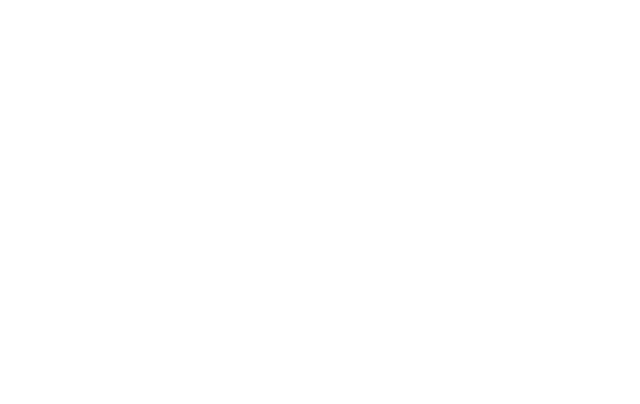
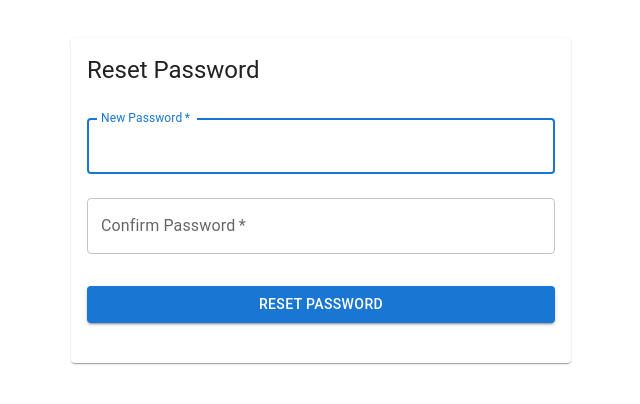
Before and after one commit to enesscigdem/FileManagerReactJS, a React (Vite) app in the folder reactweb/: page /reset-password in a window 1280 px wide. Before the commit this address had no page. Shown: the part 110-514 px from the top of the page, without its empty margins (319-959 px from the left). Built offline with nearby package versions, Linux system fonts and the light colour scheme.

Commit message:
Update 31.07.23 16:51 - I sent a link to the e-mail by using a token in the forgot password section, by clicking on that link, the reset password page is opened and the password is reset from there, - All the codes of the file upload part are finished, - Code edits have been made.

```diff
--- a/reactweb/src/App.jsx
+++ b/reactweb/src/App.jsx
@@ -3,6 +3,7 @@ import { BrowserRouter, Route, Routes, Navigate } from "react-router-dom";
 import Login from "./components/Login";
 import ForgotPassword from "./components/ForgotPassword";
 import SidebarComponent from "./components/SidebarComponent";
+import ResetPassword from "./components/ResetPassword";
 
 const App = () => {
   const [isLoggedIn, setIsLoggedIn] = useState(false);
@@ -22,6 +23,7 @@ const App = () => {
   const handleLoginSuccess = (userID, giveToken) => {
     setIsLoggedIn(true);
     setUserID(userID);
+    setToken(token);
     localStorage.setItem("isLoggedIn", "true");
     localStorage.setItem("userID", userID);
     localStorage.setItem("token", giveToken);
@@ -29,6 +31,7 @@ const App = () => {
   const handleLogout = () => {
     setIsLoggedIn(false);
     setUserID(null);
+    setToken(null);
     localStorage.removeItem("isLoggedIn");
     localStorage.removeItem("userID");
     localStorage.removeItem("token");
@@ -65,6 +68,7 @@ const App = () => {
             />
           )}
           <Route path="/forgot-password" element={<ForgotPassword />} />
+          <Route path="/reset-password" element={<ResetPassword />} />
         </Routes>
       </div>
     </BrowserRouter>
--- a/reactweb/src/components/ForgotPassword.jsx
+++ b/reactweb/src/components/ForgotPassword.jsx
@@ -11,30 +11,35 @@ import Card from "@mui/material/Card";
 import CardContent from "@mui/material/CardContent";
 import { createTheme, ThemeProvider } from "@mui/material/styles";
 import axios from "axios";
+import { useNavigate } from "react-router-dom"; // Import useNavigate
 
 const defaultTheme = createTheme();
 
 function ForgotPassword() {
   const [email, setEmail] = useState("");
   const [username, setUsername] = useState("");
-  const [isEmailSent, setIsEmailSent] = useState(false);
   const [resetPassError, setResetPassError] = useState(null);
 
   const resetPass = async (e) => {
     e.preventDefault();
     setResetPassError(null);
     try {
+      debugger;
       const response = await axios.post(
         "https://localhost:7104/api/User/ForgotPassword",
         {
           username: username,
           email: email,
+          resetToken: "",
+          NewPassword: "",
         }
       );
       console.log(response.data);
-      setResetPassError("Şifre sıfırlama başarılı");
+      setResetPassError(
+        `An email with instructions has been sent to ${email}. Click the link provided in the email to reset your password.`
+      );
     } catch (error) {
-      setResetPassError("Kullanıcı adı veya e-mail geçersiz.");
+      setResetPassError("The username or email is invalid.");
     }
   };
 
@@ -97,11 +102,6 @@ function ForgotPassword() {
                 >
                   SEND EMAIL
                 </Button>
-                {isEmailSent && (
-                  <Typography variant="body2" color="text.secondary">
-                    An email with instructions has been sent to {email}.
-                  </Typography>
-                )}
                 <Grid container>
                   <Grid item xs>
                     <Link href="/" variant="body2">
--- /dev/null
+++ b/reactweb/src/components/ResetPassword.jsx
@@ -0,0 +1,120 @@
+import React, { useState, useEffect } from "react";
+import { useLocation } from "react-router-dom"; // Import useLocation
+import Button from "@mui/material/Button";
+import CssBaseline from "@mui/material/CssBaseline";
+import TextField from "@mui/material/TextField";
+import Box from "@mui/material/Box";
+import Typography from "@mui/material/Typography";
+import Container from "@mui/material/Container";
+import Card from "@mui/material/Card";
+import CardContent from "@mui/material/CardContent";
+import { createTheme, ThemeProvider } from "@mui/material/styles";
+import axios from "axios";
+
+const defaultTheme = createTheme();
+
+function ResetPassword() {
+  const [newPassword, setNewPassword] = useState("");
+  const [confirmPassword, setConfirmPassword] = useState("");
+  const [resetPassError, setResetPassError] = useState(null);
+
+  const location = useLocation(); // Use useLocation to access query parameters
+  const queryParams = new URLSearchParams(location.search);
+  const token = queryParams.get("token");
+
+  const handleResetPassword = async (e) => {
+    e.preventDefault();
+    setResetPassError(null);
+
+    if (newPassword !== confirmPassword) {
+      setResetPassError("Passwords do not match.");
+      return;
+    }
+
+    try {
+      debugger;
+      const response = await axios.post(
+        "https://localhost:7104/api/User/ResetPassword",
+        {
+          username: "enescigdem",
+          email: "enes_izmir18@hotmail.com",
+          newPassword: newPassword,
+          resetToken: token,
+        }
+      );
+      console.log(response.data);
+      setResetPassError("Password reset successful");
+    } catch (error) {
+      setResetPassError("An error occurred while resetting the password.");
+    }
+  };
+  return (
+    <ThemeProvider theme={defaultTheme}>
+      <Container component="main" maxWidth="xs">
+        <CssBaseline />
+        <Box
+          sx={{
+            marginTop: 8,
+            display: "flex",
+            flexDirection: "column",
+            alignItems: "center",
+          }}
+        >
+          <Card sx={{ minWidth: 500, marginTop: 8 }}>
+            <CardContent>
+              <Typography variant="h5" sx={{ marginBottom: 2 }}>
+                Reset Password
+              </Typography>
+              <Box component="form" noValidate onSubmit={handleResetPassword}>
+                <TextField
+                  margin="normal"
+                  required
+                  fullWidth
+                  type="password"
+                  id="newPassword"
+                  label="New Password"
+                  name="newPassword"
+                  autoComplete="newPassword"
+                  autoFocus
+                  value={newPassword}
+                  onChange={(e) => setNewPassword(e.target.value)}
+                />
+                <TextField
+                  margin="normal"
+                  required
+                  fullWidth
+                  type="password"
+                  id="confirmPassword"
+                  label="Confirm Password"
+                  name="confirmPassword"
+                  autoComplete="confirmPassword"
+                  value={confirmPassword}
+                  onChange={(e) => setConfirmPassword(e.target.value)}
+                />
+                <Button
+                  type="submit"
+                  fullWidth
+                  variant="contained"
+                  sx={{ mt: 3, mb: 2 }}
+                >
+                  Reset Password
+                </Button>
+                {resetPassError && (
+                  <Typography
+                    variant="body2"
+                    color="text.secondary"
+                    sx={{ color: "error" }}
+                  >
+                    {resetPassError}
+                  </Typography>
+                )}
+              </Box>
+            </CardContent>
+          </Card>
+        </Box>
+      </Container>
+    </ThemeProvider>
+  );
+}
+
+export default ResetPassword;
--- a/reactweb/src/main.jsx
+++ b/reactweb/src/main.jsx
@@ -1,5 +1,5 @@
 import React from "react";
 import ReactDOM from "react-dom/client";
 import App from "./App.jsx";
-import UploadFile from "./pages/MyFoldersComponents/UploadFile.jsx";
+import MyFolders2 from "./pages/MyFolders2.jsx";
 ReactDOM.createRoot(document.getElementById("root")).render(<App />);
--- a/reactweb/src/pages/MyFolders.jsx
+++ b/reactweb/src/pages/MyFolders.jsx
@@ -14,7 +14,6 @@ const MyFolders = ({ userID, token }) => {
   const [successMessage, setSuccessMessage] = useState("");
   const [folderPath, setFolderPath] = useState([]);
   const [folderIdforMenu, setfolderIdForMenu] = useState();
-
   useEffect(() => {
     const hasPageLoaded = localStorage.getItem("hasPageLoaded");
 
@@ -65,6 +64,7 @@ const MyFolders = ({ userID, token }) => {
           ]);
           return subfolder;
         });
+        console.log(selectedFolder);
       } catch (error) {
         console.error("Error fetching subfolder:", error);
       }
--- a/reactweb/src/pages/MyFoldersComponents/ButtonsComponent.jsx
+++ b/reactweb/src/pages/MyFoldersComponents/ButtonsComponent.jsx
@@ -29,16 +29,7 @@ const ButtonsComponent = ({ type, userID, token, parentFolderID }) => {
   };
   const handleUploadFileThis = async () => {
     debugger;
-    await handleUploadFile(
-      file,
-      file.name,
-      token,
-      userID,
-      parentFolderID,
-      setSuccessMessage,
-      file.size,
-      filePath
-    );
+    await handleUploadFile(file, token, parentFolderID, setSuccessMessage);
   };
 
   return (
--- a/reactweb/src/pages/MyFoldersComponents/UploadFile.jsx
+++ b/reactweb/src/pages/MyFoldersComponents/UploadFile.jsx
@@ -1,16 +1,11 @@
 import React, { useState } from "react";
 import axios from "axios";
 
-debugger;
 const handleUploadFile = async (
   file,
-  fileName,
   token,
-  userID,
   parentFolderID,
-  setSuccessMessage,
-  size,
-  path
+  setSuccessMessage
 ) => {
   try {
     const formData = new FormData();
@@ -22,14 +17,13 @@ const handleUploadFile = async (
         "Content-Type": "multipart/form-data",
       },
     };
-
+    debugger;
     const response = await axios.post(
-      "https://localhost:7104/api/File/UploadFile",
+      `https://localhost:7104/api/File/UploadFile?folderID=${parentFolderID}`,
       formData,
       config
     );
-
-    if (response.data.success) {
+    if (response.status === 200) {
       setSuccessMessage("Dosya başarıyla yüklendi!");
     } else {
       setSuccessMessage("Dosya yükleme başarısız!");
```
Also changed, not shown: reactweb/src/pages/UploadFile2.jsx (deleted, +0 -50 lines).
